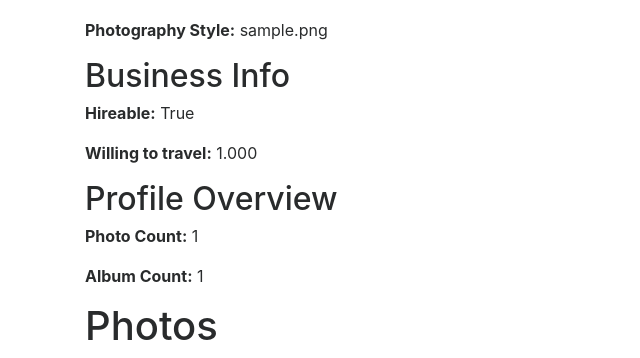
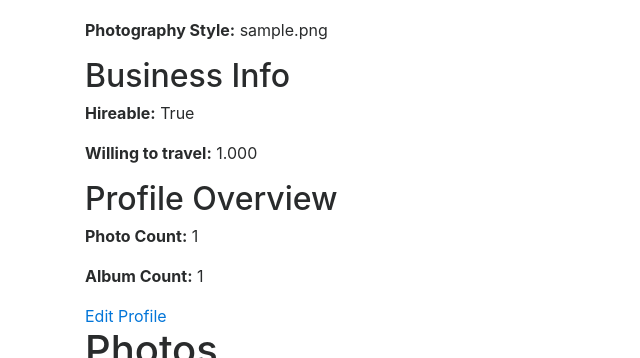
Before and after one commit to JSchatzman/django-imager, a Django app: page /profile/ in a window 1280 px wide. Shown: the part 595-953 px from the top of the page, without its empty margins (0-640 px from the left). Run offline with Django 3.2, Linux system fonts and the light colour scheme; a user stored in the database is signed in; tables that the repository leaves empty hold one stand-in row (values such as "Sample post"); grey boxes marked "Sample" are stand-in pictures; some libraries are stand-ins or nearby versions.

Commit message:
edit profile view sorta works

```diff
--- a/imagersite/imager_profile/forms.py
+++ b/imagersite/imager_profile/forms.py
@@ -8,12 +8,12 @@ class EditProfileForm(forms.ModelForm):
     def __init__(self, *args, **kwargs):
         """Form."""
         super(EditProfileForm, self).__init__(*args, **kwargs)
-        self.fields["hireable"] = forms.BooleanField(initial=self.instance.user.profile.hireable)
+        self.fields["name"] = forms.CharField(initial=self.instance.user.first_name)
         self.fields["camera_type"] = forms.CharField(initial=self.instance.user.profile.camera_type)
         self.fields["personal_website"] = forms.URLField(initial=self.instance.user.profile.personal_website)
         self.fields["bio"] = forms.CharField(initial=self.instance.user.profile.bio)
-        self.fields["travel_radius"] = forms.IntegerField(initial=self.instance.user.profile.travel_radius)
-        self.fields["phone"] = forms.RegexField(regex=r'^\+?1?\d{9,15}$', error_message="Plese enter a phone number", initial=self.instance.user.profile.phone)
+        self.fields["travel_radius"] = forms.DecimalField(initial=self.instance.user.profile.travel_radius)
+        self.fields["phone"] = forms.CharField(initial=self.instance.user.profile.phone)
         self.fields["photo_type"] = forms.CharField(initial=self.instance.user.profile.photo_type)
         del self.fields["user"]
 
--- a/imagersite/imager_profile/models.py
+++ b/imagersite/imager_profile/models.py
@@ -24,9 +24,9 @@ class ImagerProfile(models.Model):
     objects = models.Manager()
     active = ActiveUsersManager()
     hireable = models.BooleanField(default=True)
-    address = models.CharField(max_length=255, blank=True, null=True)
-    camera_type = models.CharField(max_length=255, blank=True, null=True)
-    personal_website = models.URLField(max_length=200)
+    address = models.CharField(max_length=50, blank=True, null=True)
+    camera_type = models.CharField(max_length=50, blank=True, null=True)
+    personal_website = models.URLField(max_length=50)
     bio = models.TextField()
     travel_radius = models.DecimalField(max_digits=8, decimal_places=3, null=True)
     phone = models.CharField(max_length=50, blank=True, null=True)
--- a/imagersite/imager_profile/templates/profile.html
+++ b/imagersite/imager_profile/templates/profile.html
@@ -13,11 +13,11 @@
 <h1> Hello {{ user_profile.user.username }} </h1>
 <br>
 <p><b>Username:</b> {{ user_profile.user.username }}</p>
-<p><b>Name:</b> {{ user_profile.user.name }}</p>
+<p><b>Name:</b> {{ user_profile.user.first_name }}</p>
 <p><b>Address:</b> {{ user_profile.address}}</p>
 <p><b>Phone:</b> {{ user_profile.phone}}</p>
 <p><b>Bio:</b> {{ user_profile.bio }}</p>
-<p><b>Camera:</b> {{ user_profile.camera }}</p>
+<p><b>Camera:</b> {{ user_profile.camera_type }}</p>
 <p><b>Photography Style:</b> {{ user_profile.photo_type }}</p>
 
 
@@ -31,9 +31,11 @@
 <p><b>Album Count:</b> {{ data.album_count }}</p>
 
 
+{% if user == user_profile.user %}
+<a href="{% url 'edit_profile' username=user.username %}">Edit Profile</a>
+
 <h1>Photos</h1>
 
-{% if user == user_profile.user %}
     <p><b>Private:</b> {{ data.photo_published }}<p>
     {% for pic in data.private_photos %}
         <img src="{{ pic.photo.url }}" style="max-width: 70%">
--- a/imagersite/imager_profile/views.py
+++ b/imagersite/imager_profile/views.py
@@ -8,6 +8,7 @@ from imager_profile.models import ImagerProfile
 from django.http import HttpResponseRedirect
 from django.urls import reverse_lazy
 from django.contrib.auth.mixins import LoginRequiredMixin
+from django.db.models.signals import pre_save
 
 
 class HomeView(TemplateView):
@@ -49,7 +50,6 @@ class EditProfileView(LoginRequiredMixin, UpdateView):
 
     login_required = True
     template_name = 'imager_profile/edit_profile_form.html'
-    success_url = reverse_lazy('profile')
     form_class = EditProfileForm
     model = ImagerProfile
 
@@ -60,13 +60,13 @@ class EditProfileView(LoginRequiredMixin, UpdateView):
     def form_valid(self, form):
         """Save model forms to database."""
         self.object = form.save()
-        self.object.user.profile.hireable = form.clean_data['hireable']
-        self.object.user.profile.camera_type = form.clean_data['camera_type']
-        self.object.user.profile.personal_website = form.clean_data['personal_website']
-        self.object.user.profile.bio = form.clean_data['bio']
-        self.object.user.profile.traversal_radius = form.clean_data['traversal_radius']
-        self.object.user.profile.phone = form.clean_data['phone']
-        self.object.user.profile.photo_type = form.clean_data['photo_type']
+        self.object.user.first_name = form.cleaned_data['name']
+        self.object.user.profile.camera_type = form['camera_type']
+        self.object.user.profile.personal_website = form['personal_website']
+        self.object.user.profile.bio = form['bio']
+        self.object.user.profile.traversal_radius = form['travel_radius']
+        self.object.user.profile.phone = form['phone']
+        self.object.user.profile.photo_type = form['photo_type']
         self.object.user.save()
         self.object.save()
-        return redirect('profile')
+        return HttpResponseRedirect('profile')
```
